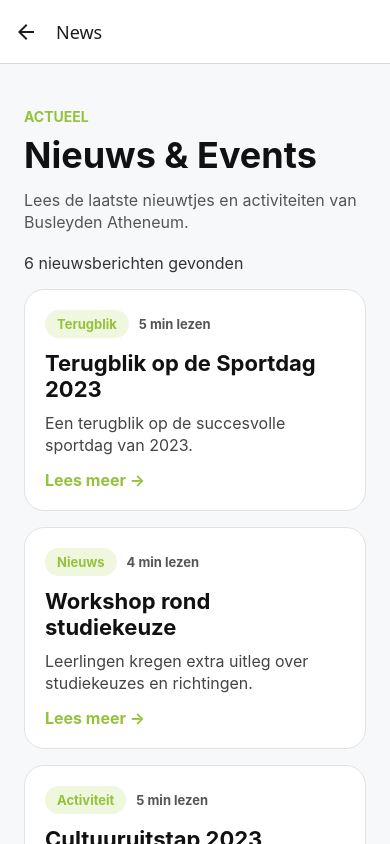
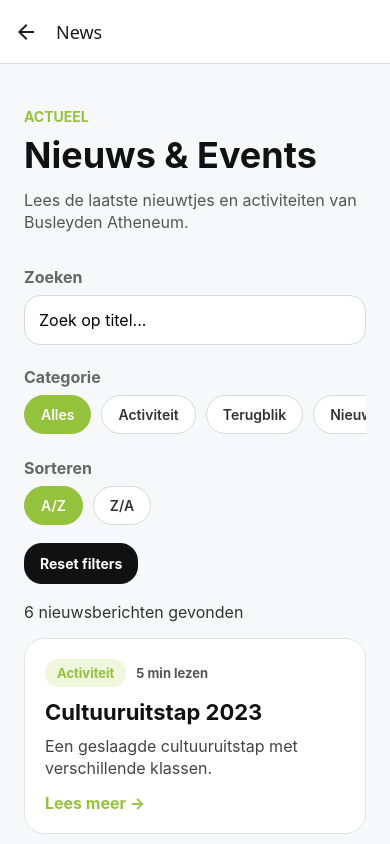
Before and after one commit to YasminKhawaja/mobileappexamen, a React Native app: screen /News in a window 390 px wide. Built offline with nearby package versions, Linux system fonts and the light colour scheme.

Commit message:
Yasmin-eindopdracht-news page done

```diff
--- a/screens/NewsScreen.js
+++ b/screens/NewsScreen.js
@@ -1,9 +1,53 @@
-import { ScrollView, StyleSheet, Text } from "react-native";
+import { useState } from "react";
+import {
+  Pressable,
+  ScrollView,
+  StyleSheet,
+  Text,
+  TextInput,
+  View,
+} from "react-native";
 
 import NewsCard from "../components/NewsCard";
 import news from "../data/news";
 
+const categories = ["Alles", "Activiteit", "Terugblik", "Nieuws"];
+const sortOptions = ["A/Z", "Z/A"];
+
 export default function NewsScreen({ navigation }) {
+  const [searchText, setSearchText] = useState("");
+  const [selectedCategory, setSelectedCategory] = useState("Alles");
+  const [selectedSort, setSelectedSort] = useState("A/Z");
+
+  const filteredNews = news
+    .filter((item) => {
+      const matchesSearch = item.title
+        .toLowerCase()
+        .includes(searchText.toLowerCase());
+
+      const matchesCategory =
+        selectedCategory === "Alles" || item.category === selectedCategory;
+
+      return matchesSearch && matchesCategory;
+    })
+    .sort((a, b) => {
+      if (selectedSort === "A/Z") {
+        return a.title.localeCompare(b.title);
+      }
+
+      if (selectedSort === "Z/A") {
+        return b.title.localeCompare(a.title);
+      }
+
+      return 0;
+    });
+
+  function resetFilters() {
+    setSearchText("");
+    setSelectedCategory("Alles");
+    setSelectedSort("A/Z");
+  }
+
   return (
     <ScrollView style={styles.page}>
       <Text style={styles.label}>ACTUEEL</Text>
@@ -13,17 +57,85 @@
         Lees de laatste nieuwtjes en activiteiten van Busleyden Atheneum.
       </Text>
 
+      <Text style={styles.filterTitle}>Zoeken</Text>
+
+      <TextInput
+        style={styles.input}
+        placeholder="Zoek op titel..."
+        value={searchText}
+        onChangeText={setSearchText}
+      />
+
+      <Text style={styles.filterTitle}>Categorie</Text>
+
+      <ScrollView horizontal showsHorizontalScrollIndicator={false}>
+        <View style={styles.filterRow}>
+          {categories.map((category) => (
+            <Pressable
+              key={category}
+              style={[
+                styles.filterButton,
+                selectedCategory === category && styles.activeFilterButton,
+              ]}
+              onPress={() => setSelectedCategory(category)}
+            >
+              <Text
+                style={[
+                  styles.filterButtonText,
+                  selectedCategory === category &&
+                    styles.activeFilterButtonText,
+                ]}
+              >
+                {category}
+              </Text>
+            </Pressable>
+          ))}
+        </View>
+      </ScrollView>
+
+      <Text style={styles.filterTitle}>Sorteren</Text>
+
+      <View style={styles.filterRow}>
+        {sortOptions.map((sort) => (
+          <Pressable
+            key={sort}
+            style={[
+              styles.filterButton,
+              selectedSort === sort && styles.activeFilterButton,
+            ]}
+            onPress={() => setSelectedSort(sort)}
+          >
+            <Text
+              style={[
+                styles.filterButtonText,
+                selectedSort === sort && styles.activeFilterButtonText,
+              ]}
+            >
+              {sort}
+            </Text>
+          </Pressable>
+        ))}
+      </View>
+
+      <Pressable style={styles.resetButton} onPress={resetFilters}>
+        <Text style={styles.resetButtonText}>Reset filters</Text>
+      </Pressable>
+
       <Text style={styles.resultText}>
-        {news.length} nieuwsberichten gevonden
+        {filteredNews.length} nieuwsberichten gevonden
       </Text>
 
-      {news.map((item) => (
+      {filteredNews.map((item) => (
         <NewsCard
           key={item.id}
           item={item}
           onPress={() => navigation.navigate("NewsDetails", { item: item })}
         />
       ))}
+
+      {filteredNews.length === 0 && (
+        <Text style={styles.emptyText}>Geen nieuwsberichten gevonden.</Text>
+      )}
     </ScrollView>
   );
 }
@@ -54,7 +166,69 @@
     fontSize: 16,
     color: "#555555",
     lineHeight: 22,
-    marginBottom: 20,
+    marginBottom: 24,
+  },
+
+  filterTitle: {
+    fontSize: 16,
+    fontWeight: "bold",
+    color: "#666666",
+    marginBottom: 8,
+    marginTop: 10,
+  },
+
+  input: {
+    backgroundColor: "#ffffff",
+    borderWidth: 1,
+    borderColor: "#DADADA",
+    borderRadius: 16,
+    padding: 14,
+    fontSize: 16,
+    marginBottom: 12,
+  },
+
+  filterRow: {
+    flexDirection: "row",
+    gap: 10,
+    marginBottom: 14,
+  },
+
+  filterButton: {
+    backgroundColor: "#ffffff",
+    borderWidth: 1,
+    borderColor: "#DADADA",
+    paddingVertical: 10,
+    paddingHorizontal: 16,
+    borderRadius: 20,
+  },
+
+  activeFilterButton: {
+    backgroundColor: "#95C23D",
+    borderColor: "#95C23D",
+  },
+
+  filterButtonText: {
+    color: "#333333",
+    fontWeight: "600",
+  },
+
+  activeFilterButtonText: {
+    color: "#ffffff",
+  },
+
+  resetButton: {
+    backgroundColor: "#111111",
+    paddingVertical: 12,
+    paddingHorizontal: 16,
+    borderRadius: 18,
+    alignSelf: "flex-start",
+    marginTop: 4,
+    marginBottom: 18,
+  },
+
+  resetButtonText: {
+    color: "#ffffff",
+    fontWeight: "bold",
   },
 
   resultText: {
@@ -62,4 +236,10 @@
     marginBottom: 16,
     color: "#333333",
   },
+
+  emptyText: {
+    fontSize: 16,
+    color: "#777777",
+    marginBottom: 40,
+  },
 });
```
